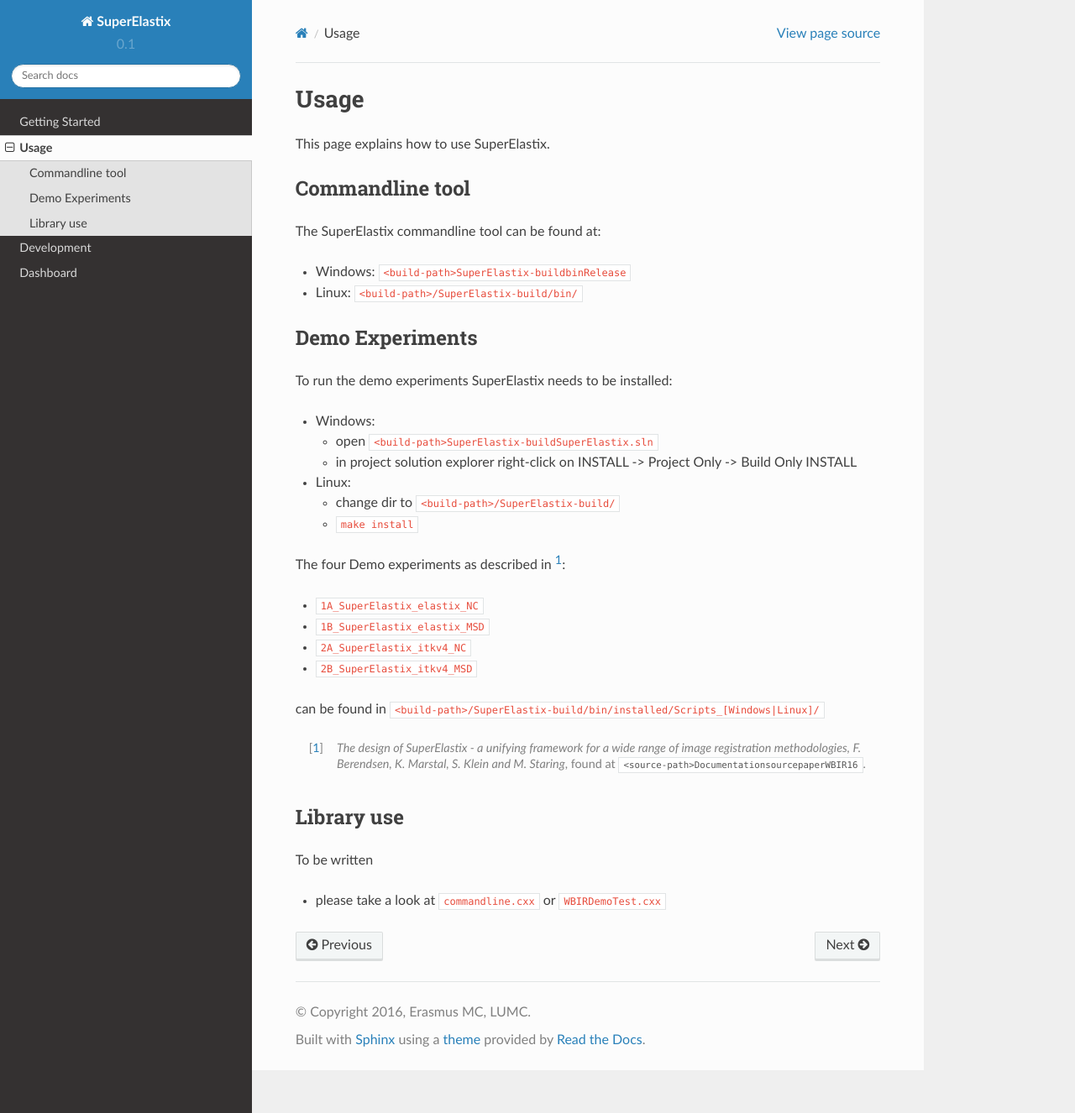
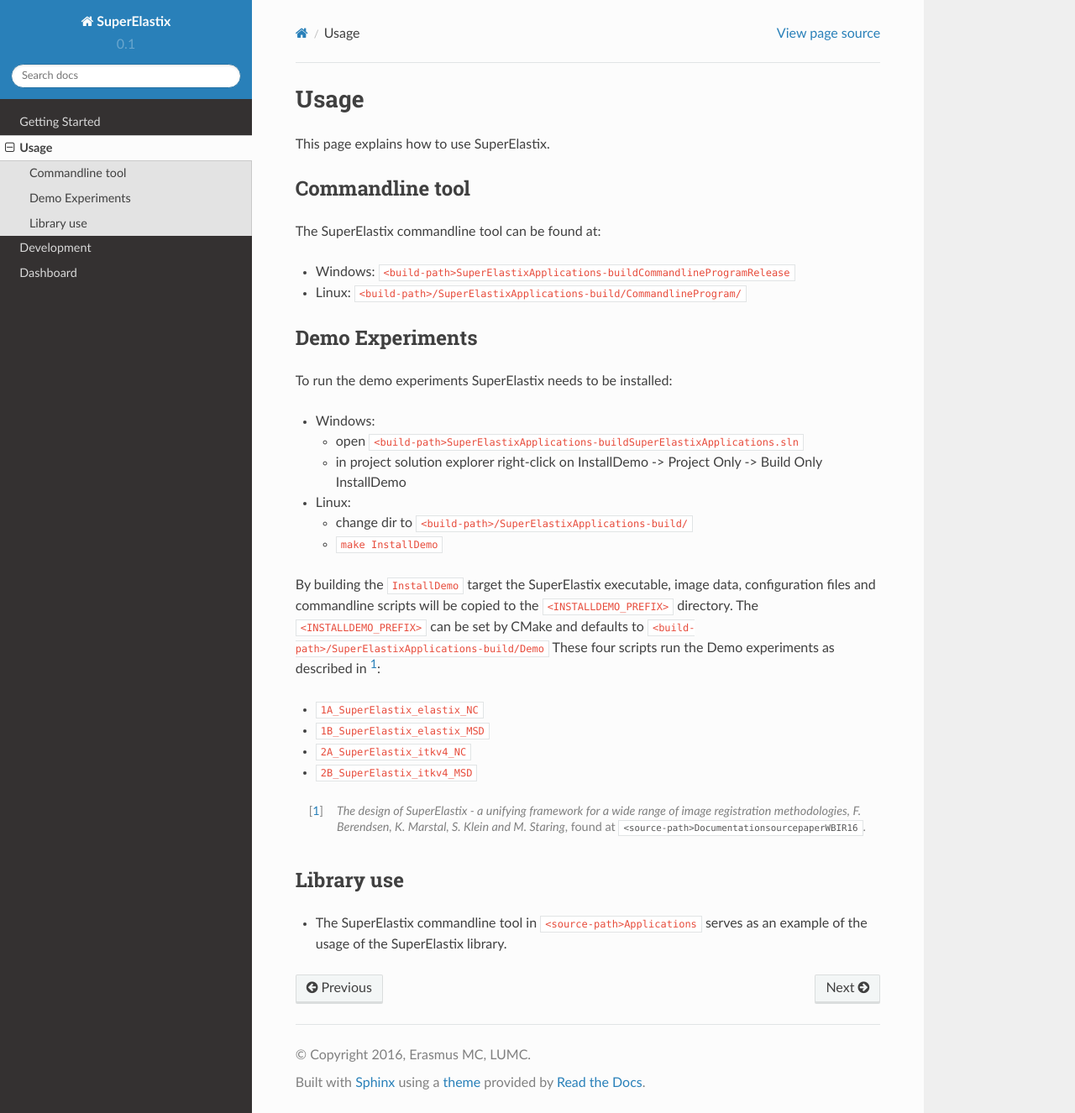
Before and after one commit to SuperElastix/SuperElastix-Documentation, a Sphinx documentation site: the page built from source/Usage.rst, in a window 1280 px wide and 1326 px high. Shown: the whole window at 84% size. Built offline with Sphinx 7.4.7 and the Read the Docs theme 2.0.0, drawn with Linux system fonts in a browser that asks for light colours.

Commit message:
DOC: updated InstallDemo instructions

```diff
--- a/source/Usage.rst
+++ b/source/Usage.rst
@@ -10,8 +10,8 @@
 
 The SuperElastix commandline tool can be found at:
 
-- Windows: :code:`<build-path>\SuperElastix-build\bin\Release`
-- Linux: :code:`<build-path>/SuperElastix-build/bin/`
+- Windows: :code:`<build-path>\SuperElastixApplications-build\CommandlineProgram\Release`
+- Linux: :code:`<build-path>/SuperElastixApplications-build/CommandlineProgram/`
 
 Demo Experiments
 ----------------
@@ -20,21 +20,21 @@
 
 - Windows:
 
-  - open :code:`<build-path>\SuperElastix-build\SuperElastix.sln`
-  - in project solution explorer right-click on INSTALL -> Project Only -> Build Only INSTALL
+  - open :code:`<build-path>\SuperElastixApplications-build\SuperElastixApplications.sln`
+  - in project solution explorer right-click on InstallDemo -> Project Only -> Build Only InstallDemo
 
 - Linux:
 
-  - change dir to :code:`<build-path>/SuperElastix-build/`
-  - :code:`make install`
+  - change dir to :code:`<build-path>/SuperElastixApplications-build/`
+  - :code:`make InstallDemo`
 
-The four Demo experiments as described in [1]_:
+By building the :code:`InstallDemo` target the SuperElastix executable, image data, configuration files and commandline scripts will be copied to the :code:`<INSTALLDEMO_PREFIX>` directory. The :code:`<INSTALLDEMO_PREFIX>` can be set by CMake and defaults to :code:`<build-path>/SuperElastixApplications-build/Demo`
+These four scripts run the Demo experiments as described in [1]_:
 
 - :code:`1A_SuperElastix_elastix_NC`
 - :code:`1B_SuperElastix_elastix_MSD`
 - :code:`2A_SuperElastix_itkv4_NC`
 - :code:`2B_SuperElastix_itkv4_MSD`
-can be found in :code:`<build-path>/SuperElastix-build/bin/installed/Scripts_[Windows|Linux]/`
 
 .. [1] *The design of SuperElastix - a unifying framework for a wide range of image registration methodologies, F. Berendsen, K. Marstal, S. Klein and M. Staring*, found at :code:`<source-path>\Documentation\source\paperWBIR16`.
 
@@ -42,6 +42,4 @@
 Library use
 -----------
 
-To be written
-
-- please take a look at :code:`commandline.cxx` or :code:`WBIRDemoTest.cxx`
+- The SuperElastix commandline tool in :code:`<source-path>\Applications` serves as an example of the usage of the SuperElastix library.
```
Also changed, not shown: source/GettingStarted.rst (+15 -9 lines).
